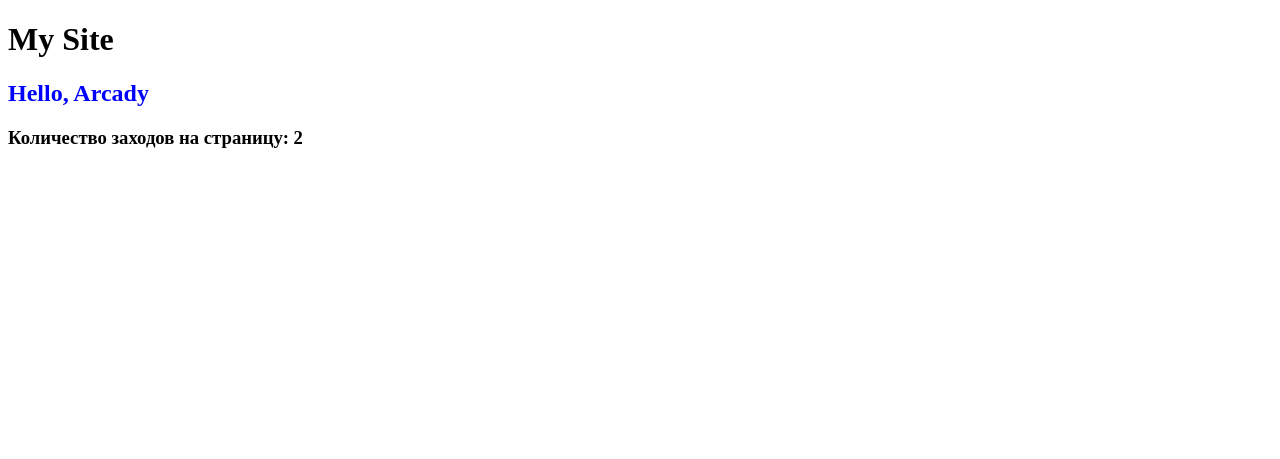
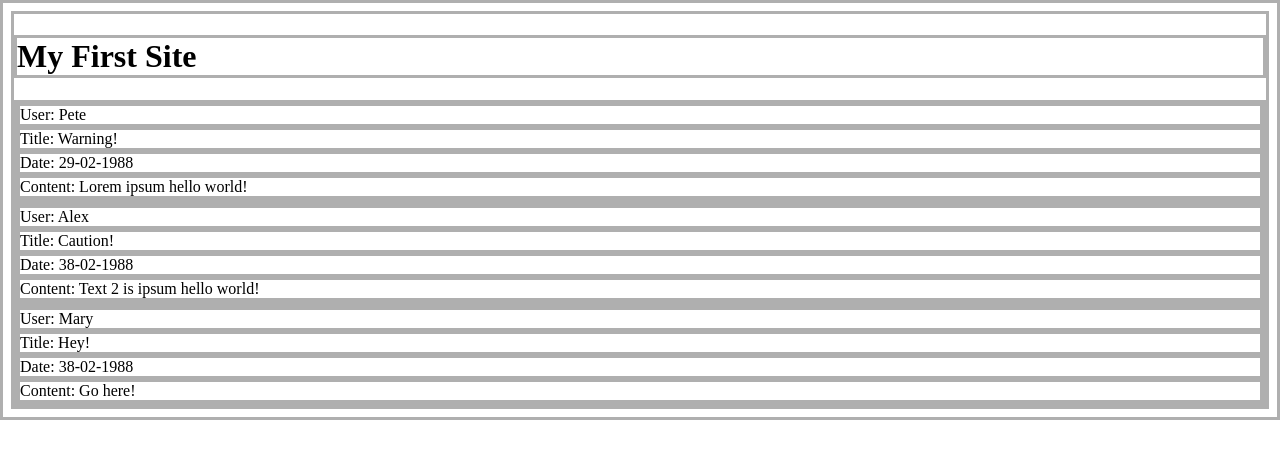
Before and after one commit to pikvic/mkn_tutorial, a Flask app: page / in a window 1280 px wide. Shown: the top 459 px of the page. Run offline with Flask 2, Linux system fonts and the light colour scheme.

Commit message:
Blog feature

```diff
--- a/app.py
+++ b/app.py
@@ -1,21 +1,34 @@
-from flask import Flask, render_template
-from random import choice
-
-names = [
-    'Alex',
-    'Pete',
-    'Arcady',
-    'Kate'
-]
-
-counter = 0
+from flask import Flask, request, render_template
+import random
 
 app = Flask("app")
 
+posts = [
+    {
+        "user": "Pete",
+        "title": "Warning!",
+        "content": "Lorem ipsum hello world!",
+        "date": "29-02-1988"
+    },
+    {
+        "user": "Alex",
+        "title": "Caution!",
+        "content": "Text 2 is ipsum hello world!",
+        "date": "38-02-1988"
+    },
+    {
+        "user": "Mary",
+        "title": "Hey!",
+        "content": "Go here!",
+        "date": "38-02-1988"
+    }
+]
+
 @app.get("/")
 def index():
-    сообщение = f"Hello, {choice(names)}"
-    global counter
-    counter += 1
-    color = choice(["red", "blue", "green", "purple", "orange", "pink"])
-    return render_template('index.html', message=сообщение, color=color, counter=counter)
+    return render_template("index.html", posts=posts)
+
+@app.get("/hello")
+def hello():
+    name = request.args.get("name", "John")
+    return f"Hello, {name}!"
--- a/templates/index.html
+++ b/templates/index.html
@@ -2,11 +2,26 @@
 <html lang="ru">
 <head>
     <meta charset="UTF-8">
-    <title>My site</title>
+    <style>
+        * {
+            border: 3px solid #00000050;
+            padding: 0;
+        }
+
+    </style>
+    <title>My First Site</title>
 </head>
 <body>
-    <h1>My Site</h1>
-    <h2 style="color: {{ color }}">{{ message }}</h2>
-    <h3>Количество заходов на страницу: {{ counter }}</h3>
+    <h1>My First Site</h1>
+    {% for post in posts %}
+        <article>
+            <div class="user">User: {{ post.user }}</div>
+            <div class="title">Title: {{ post.title }}</div>
+            <div class="date">Date: {{ post.date }}</div>
+            <div class="content">Content: {{ post.content }}</div>
+        </article>
+    {% endfor %}
+
+
 </body>
 </html>
```
